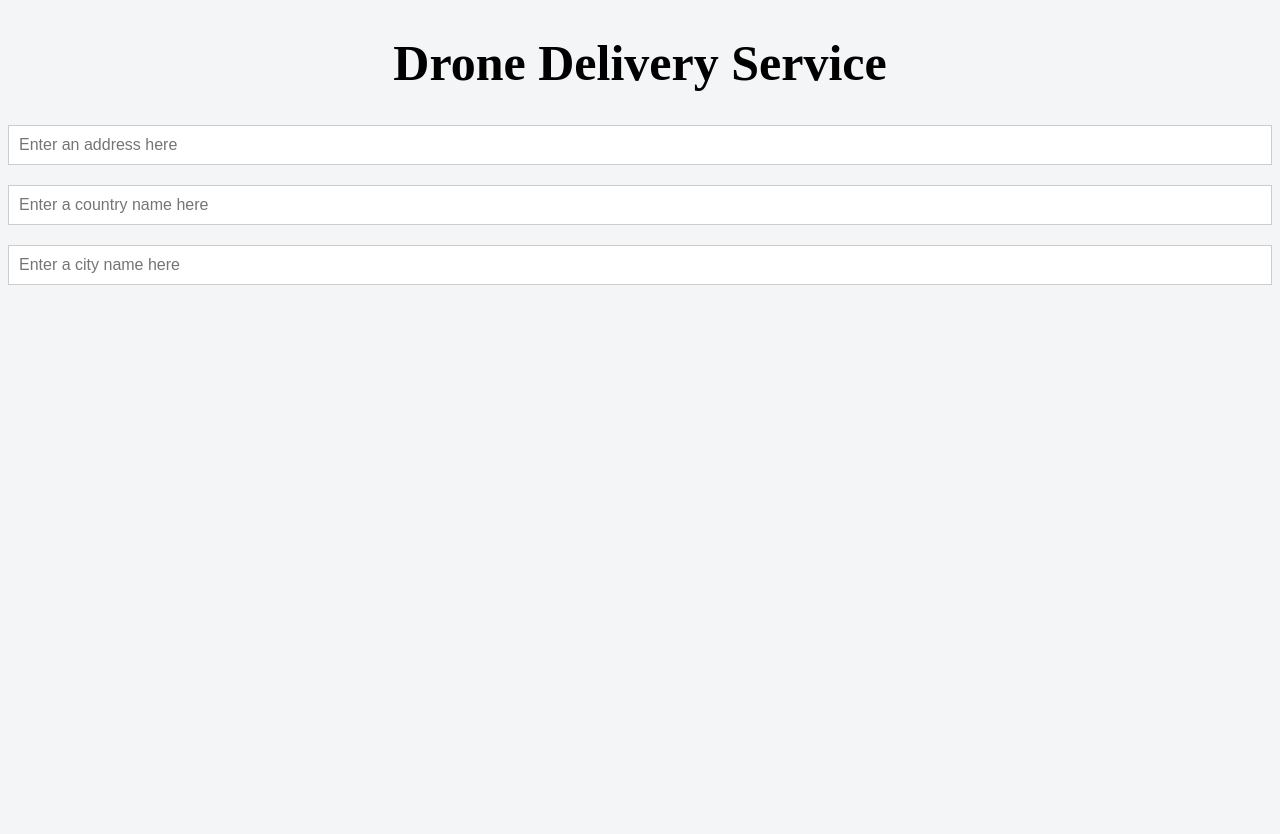
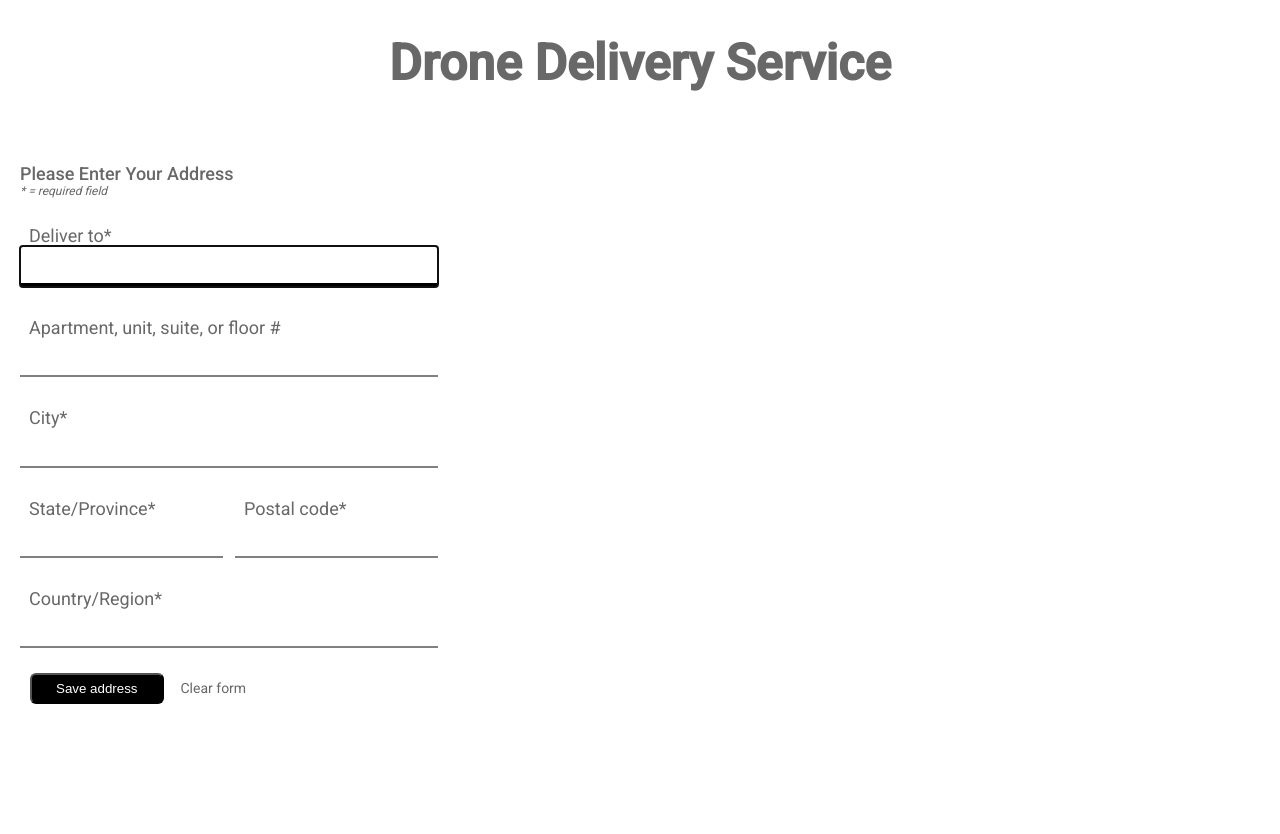
Before and after one commit to johnmdrake1/drone_drop_delivery, a Python web app: template templates/landing.html in a window 1280 px wide. Before the commit the page ends 285 px from the top, so only its background shows below. Run offline with Jinja, Linux system fonts and the light colour scheme; the template is opened without the code that fills it, so the values that code supplies are empty; some libraries are stand-ins or nearby versions.

Commit message:
Completely changed address entry page from geoapify as in previous commit to Google Maps Javascript API, specifically the Places API for address entry. Uses example HTML, CSS, and JS from https://developers.google.com/maps/documentation/javascript/examples/places-autocomplete-addressform , with a few changes, many more to come. API key removed for commit, but functions as intended when key is inserted into HTML.

```diff
--- /dev/null
+++ b/js/gplaces_address_entry.js
@@ -0,0 +1,89 @@
+// Based on https://developers.google.com/maps/documentation/javascript/examples/places-autocomplete-addressform
+
+
+// This sample uses the Places Autocomplete widget to:
+// 1. Help the user select a place
+// 2. Retrieve the address components associated with that place
+// 3. Populate the form fields with those address components.
+// This sample requires the Places library, Maps JavaScript API.
+// Include the libraries=places parameter when you first load the API.
+// For example: <script
+// src="https://maps.googleapis.com/maps/api/js?key=YOUR_API_KEY&libraries=places">
+let autocomplete;
+let address1Field;
+let address2Field;
+let postalField;
+
+function initAutocomplete() {
+  address1Field = document.querySelector("#ship-address");
+  address2Field = document.querySelector("#address2");
+  postalField = document.querySelector("#postcode");
+  // Create the autocomplete object, restricting the search predictions to
+  // addresses in the US and Canada.
+  autocomplete = new google.maps.places.Autocomplete(address1Field, {
+    componentRestrictions: { country: ["us", "ca"] },
+    fields: ["address_components", "geometry"],
+    types: ["address"],
+  });
+  address1Field.focus();
+  // When the user selects an address from the drop-down, populate the
+  // address fields in the form.
+  autocomplete.addListener("place_changed", fillInAddress);
+}
+
+function fillInAddress() {
+  // Get the place details from the autocomplete object.
+  const place = autocomplete.getPlace();
+  let address1 = "";
+  let postcode = "";
+
+  // Get each component of the address from the place details,
+  // and then fill-in the corresponding field on the form.
+  // place.address_components are google.maps.GeocoderAddressComponent objects
+  // which are documented at http://goo.gle/3l5i5Mr
+  for (const component of place.address_components) {
+    // @ts-ignore remove once typings fixed
+    const componentType = component.types[0];
+
+    switch (componentType) {
+      case "street_number": {
+        address1 = `${component.long_name} ${address1}`;
+        break;
+      }
+
+      case "route": {
+        address1 += component.short_name;
+        break;
+      }
+
+      case "postal_code": {
+        postcode = `${component.long_name}${postcode}`;
+        break;
+      }
+
+      case "postal_code_suffix": {
+        postcode = `${postcode}-${component.long_name}`;
+        break;
+      }
+      case "locality":
+        document.querySelector("#locality").value = component.long_name;
+        break;
+      case "administrative_area_level_1": {
+        document.querySelector("#state").value = component.short_name;
+        break;
+      }
+      case "country":
+        document.querySelector("#country").value = component.long_name;
+        break;
+    }
+  }
+
+  address1Field.value = address1;
+  postalField.value = postcode;
+  // After filling the form with address components from the Autocomplete
+  // prediction, set cursor focus on the second address line to encourage
+  // entry of subpremise information such as apartment, unit, or floor number.
+  address2Field.focus();
+}
+
+window.initAutocomplete = initAutocomplete;
--- /dev/null
+++ b/static/gplaces_address_form.css
@@ -0,0 +1,109 @@
+
+
+
+/*https://developers.google.com/maps/documentation/javascript/examples/places-autocomplete-addressform#maps_places_autocomplete_addressform-css*/
+/*
+ * Always set the map height explicitly to define the size of the div element
+ * that contains the map.
+ */
+#map {
+  height: 100%;
+}
+
+/*
+ * Optional: Makes the sample page fill the window.
+ */
+html,
+body {
+  height: 100%;
+  margin: 0;
+  padding: 0;
+}
+
+body {
+  font-family: "Roboto", sans-serif;
+  font-size: 18px;
+  color: rgb(104, 104, 104);
+}
+
+form {
+  display: flex;
+  flex-wrap: wrap;
+  align-items: center;
+  max-width: 400px;
+  padding: 20px;
+}
+
+input {
+  width: 100%;
+  height: 1.2rem;
+  margin-top: 0;
+  padding: 0.5em;
+  border: 0;
+  border-bottom: 2px solid gray;
+  font-family: "Roboto", sans-serif;
+  font-size: 18px;
+}
+
+input:focus {
+  border-bottom: 4px solid black;
+}
+
+input[type=reset] {
+  width: auto;
+  height: auto;
+  border-bottom: 0;
+  background-color: transparent;
+  color: rgb(104, 104, 104);
+  font-size: 14px;
+}
+
+.title {
+  width: 100%;
+  margin-block-end: 0;
+  font-weight: 500;
+}
+
+.note {
+  width: 100%;
+  margin-block-start: 0;
+  font-size: 12px;
+}
+
+.form-label {
+  width: 100%;
+  padding: 0.5em;
+}
+
+.full-field {
+  flex: 400px;
+  margin: 15px 0;
+}
+
+.slim-field-left {
+  flex: 1 150px;
+  margin: 15px 15px 15px 0px;
+}
+
+.slim-field-right {
+  flex: 1 150px;
+  margin: 15px 0px 15px 15px;
+}
+
+.my-button {
+  background-color: #000;
+  border-radius: 6px;
+  color: #fff;
+  margin: 10px;
+  padding: 6px 24px;
+  text-decoration: none;
+}
+
+.my-button:hover {
+  background-color: #666;
+}
+
+.my-button:active {
+  position: relative;
+  top: 1px;
+}
--- a/templates/landing.html
+++ b/templates/landing.html
@@ -1,4 +1,115 @@
 <!DOCTYPE HTML>
+
+
+<!-- Based on /*https://developers.google.com/maps/documentation/javascript/examples/places-autocomplete-addressform -->
+
+<html>
+  <head>
+  	<h1 align ="center" style="font-size:50px;color=blue">Drone Delivery Service</h1>
+    <title>Drone Delivery Service</title>
+    <meta charset="utf-8">
+    <script async
+
+    	src="https://maps.googleapis.com/maps/api/js?key=<apikey>&libraries=places">
+	</script>
+    <script src="https://polyfill.io/v3/polyfill.min.js?features=default"></script>
+    <link
+      href="https://fonts.googleapis.com/css?family=Roboto:400,500"
+      rel="stylesheet"
+    />
+
+    <link rel="stylesheet" type="text/css" href="../static/gplaces_address_form.css" />
+    <script type="module" src="../js/gplaces_address_entry.js"></script>
+  </head>
+  <body>
+    <!-- Note: The address components in this sample are based on North American address format. You might need to adjust them for the locations relevant to your app. For more information, see
+https://developers.google.com/maps/documentation/javascript/examples/places-autocomplete-addressform
+    -->
+
+    <form id="address-form" action="" method="get" autocomplete="off">
+      <p class="title">Please Enter Your Address</p>
+      <p class="note"><em>* = required field</em></p>
+      <label class="full-field">
+        <!-- Avoid the word "address" in id, name, or label text to avoid browser autofill from conflicting with Place Autocomplete. Star or comment bug https://crbug.com/587466 to request Chromium to honor autocomplete="off" attribute. -->
+        <span class="form-label">Deliver to*</span>
+        <input
+          id="ship-address"
+          name="ship-address"
+          required
+          autocomplete="off"
+        />
+      </label>
+      <label class="full-field">
+        <span class="form-label">Apartment, unit, suite, or floor #</span>
+        <input id="address2" name="address2" />
+      </label>
+      <label class="full-field">
+        <span class="form-label">City*</span>
+        <input id="locality" name="locality" required />
+      </label>
+      <label class="slim-field-left">
+        <span class="form-label">State/Province*</span>
+        <input id="state" name="state" required />
+      </label>
+      <label class="slim-field-right" for="postal_code">
+        <span class="form-label">Postal code*</span>
+        <input id="postcode" name="postcode" required />
+      </label>
+      <label class="full-field">
+        <span class="form-label">Country/Region*</span>
+        <input id="country" name="country" required />
+      </label>
+      <button type="button" class="my-button">Save address</button>
+
+      <!-- Reset button provided for development testing convenience.
+  Not recommended for user-facing forms due to risk of mis-click when aiming for Submit button. -->
+      <input type="reset" value="Clear form" />
+    </form>
+
+    <!--
+     The `defer` attribute causes the callback to execute after the full HTML
+     document has been parsed. For non-blocking uses, avoiding race conditions,
+     and consistent behavior across browsers, consider loading using Promises
+     with https://www.npmjs.com/package/@googlemaps/js-api-loader.
+    -->
+    <script
+      src="https://maps.googleapis.com/maps/api/js?key=<apikey>&callback=initAutocomplete&libraries=places&v=weekly"
+      defer
+    ></script>
+  </body>
+</html>
+
+
+
+<!-- old code using gmaps now -->
+
+
+<!-- <html>
+	<head>
+		<h1 align ="center" style="font-size:50px;color=blue">Drone Delivery Service</h1>
+		<title>Drone Delivery Service</title>
+		<meta charset="utf-8">
+		<script async
+    		src="https://maps.googleapis.com/maps/api/js?key=<apikey>&libraries=places&callback=initMap">
+		</script>
+
+
+      </head>
+
+<body>
+
+	<link rel="stylesheet" href="../static/gplaces_address_form.css">
+	<script type="text/javascript" src="../js/gplaces_address_entry.js"></script>
+
+
+
+</body>
+
+
+
+</html>
+ -->
+<!-- <!DOCTYPE HTML>
 <html>
 	<head>
 		<h1 align ="center" style="font-size:50px;color=blue">Drone Delivery Service</h1>
@@ -9,14 +120,13 @@
       </head>
 
 <body>
-
 	<div class="autocomplete-container" id="autocomplete-container"></div>
 	<div class="autocomplete-container" id="autocomplete-container-country"></div>
 	<div class="autocomplete-container" id="autocomplete-container-city"></div>
 	<link rel="stylesheet" href="../static/address_form.css">
 	<script type="text/javascript" src="../js/address_complete.js"></script>
 
-<!-- 		<div class="container-fluid">
+		<div class="container-fluid">
 	<div class="row">
 		<div class="col-6">
 			<div class="row">
@@ -27,8 +137,9 @@
 	</div>
 </div> -->
 
-</body>
+<!-- </body>
 
 
 
 </html>
+ -->
```
